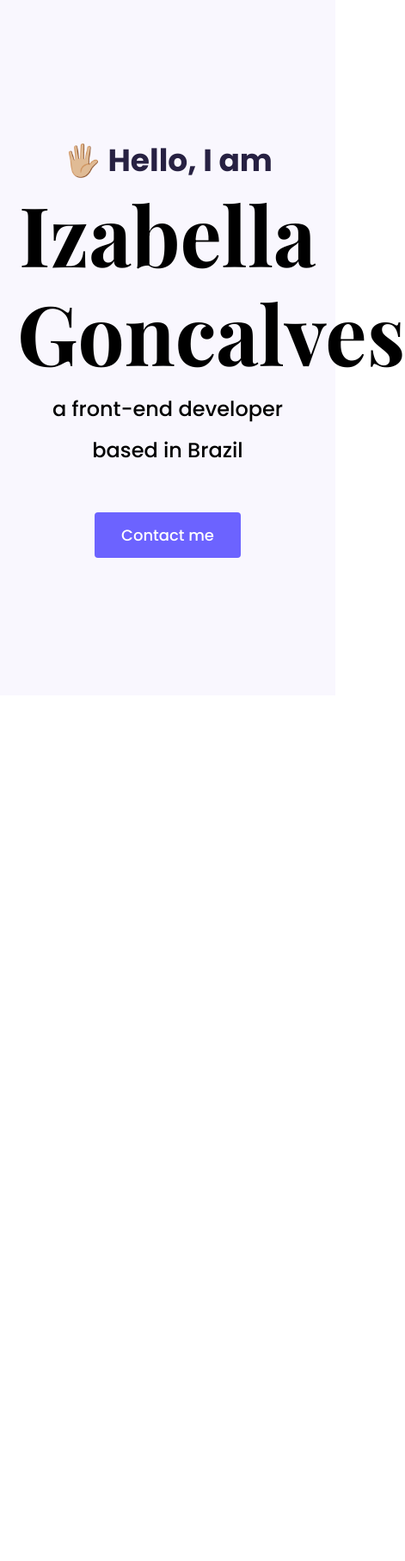
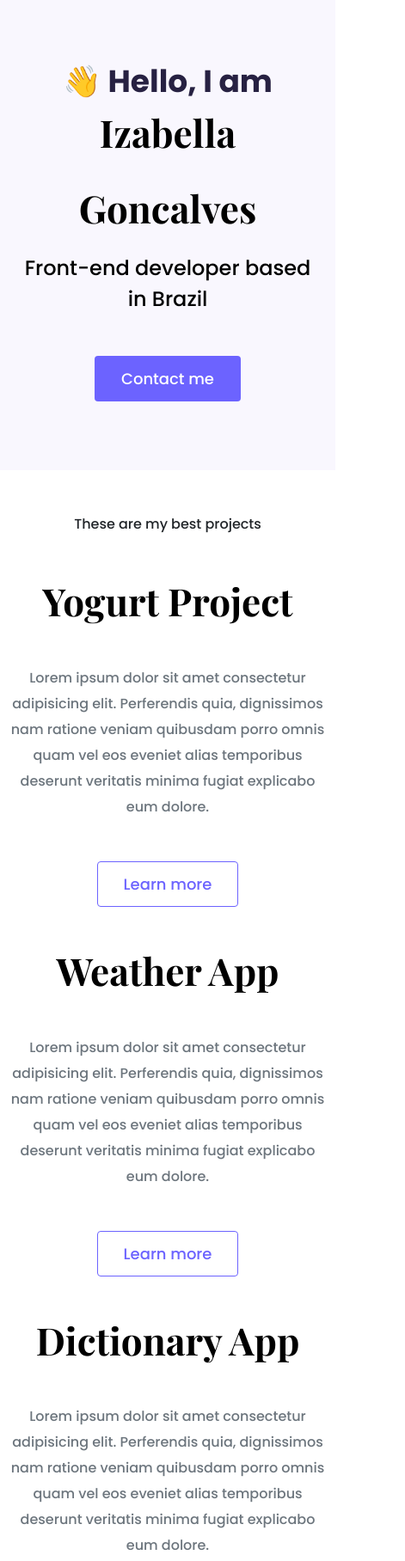
Before and after one commit to Izabellalealg/portfolio-project, a plain HTML site: page index.html in a window 390 px wide. Shown: the top 1816 px of the page at 86% size, 471 px wide, since content can reach past the window. Before the commit the page ends 844 px from the top, so only its background shows below. Drawn offline with nearby package versions, Linux system fonts and the light colour scheme.

Commit message:
integrated homepage content design

```diff
--- a/index.html
+++ b/index.html
@@ -32,11 +32,69 @@
   </head>
   <body>
     <div class="hero">
-      <p>🖐🏼 Hello, I am</p>
+      <p>👋 Hello, I am</p>
       <h1>Izabella Goncalves</h1>
-      <h2 class="mb-5">a front-end developer based in Brazil</h2>
+      <h2 class="mb-5">Front-end developer based in Brazil</h2>
       <div>
-        <a href="#" title="Contact me" class="btn btn-branding">Contact me</a>
+        <a href="#" class="btn btn-branding">Contact me</a>
+      </div>
+    </div>
+    <p class="text-center m-5">These are my best projects</p>
+    <div class="container">
+      <div class="row mb-5">
+        <div class="col d-none d-lg-block">
+          <img src="images/yogurt.png" class="img-fluid" alt="Yogurt Project" />
+        </div>
+        <div class="col">
+          <div class="project-description">
+            <h2 class="mb-5">Yogurt Project</h2>
+            <p class="mb-5 text-muted">
+              Lorem ipsum dolor sit amet consectetur adipisicing elit.
+              Perferendis quia, dignissimos nam ratione veniam quibusdam porro
+              omnis quam vel eos eveniet alias temporibus deserunt veritatis
+              minima fugiat explicabo eum dolore.
+            </p>
+            <a href="" class="btn btn-branding-outline"> Learn more </a>
+          </div>
+        </div>
+      </div>
+      <div class="row mb-5">
+        <div class="col">
+          <div class="project-description">
+            <h2 class="mb-5">Weather App</h2>
+            <p class="mb-5 text-muted">
+              Lorem ipsum dolor sit amet consectetur adipisicing elit.
+              Perferendis quia, dignissimos nam ratione veniam quibusdam porro
+              omnis quam vel eos eveniet alias temporibus deserunt veritatis
+              minima fugiat explicabo eum dolore.
+            </p>
+            <a href="" class="btn btn-branding-outline"> Learn more </a>
+          </div>
+        </div>
+        <div class="col d-none d-lg-block">
+          <img src="images/weather.png" class="img-fluid" alt="Weather App" />
+        </div>
+      </div>
+      <div class="row">
+        <div class="col d-none d-lg-block">
+          <img
+            src="images/dictionary.png"
+            class="img-fluid"
+            alt="Dictionary App"
+          />
+        </div>
+        <div class="col">
+          <div class="project-description">
+            <h2 class="mb-5">Dictionary App</h2>
+            <p class="mb-5 text-muted">
+              Lorem ipsum dolor sit amet consectetur adipisicing elit.
+              Perferendis quia, dignissimos nam ratione veniam quibusdam porro
+              omnis quam vel eos eveniet alias temporibus deserunt veritatis
+              minima fugiat explicabo eum dolore.
+            </p>
+            <a href="" class="btn btn-branding-outline"> Learn more </a>
+          </div>
+        </div>
       </div>
     </div>
   </body>
--- a/styles/portfolio.css
+++ b/styles/portfolio.css
@@ -24,10 +24,16 @@ h6 {
 
 h1 {
   font-size: 96px;
+  line-height: 1.5;
 }
 
+h2 {
+  font-size: 64px;
+}
 p {
+  font-size: 16px;
   font-weight: normal;
+  line-height: 30px;
 }
 
 .hero {
@@ -47,7 +53,7 @@ p {
   font-family: var(--default-font-family);
   font-weight: normal;
   font-size: 24px;
-  line-height: 2;
+  line-height: 1.5;
 }
 
 .btn-branding {
@@ -58,3 +64,33 @@ p {
   line-height: 27px;
   padding: 12px 30px;
 }
+
+.btn-branding-outline {
+  border: 1px solid var(--branding-color);
+  border-radius: 4px;
+  color: var(--branding-color);
+  font-size: 18px;
+  line-height: 27px;
+  padding: 12px 30px;
+}
+
+.project-description {
+  padding: 120px 60px;
+}
+
+@media (max-width: 960px) {
+  h1 {
+    font-size: 44px;
+    line-height: 2;
+  }
+  h2 {
+    font-size: 44px;
+  }
+  .hero {
+    padding: 80px 20px;
+  }
+  .project-description {
+    padding: 0;
+    text-align: center;
+  }
+}
```
Also changed, not shown: images/dictionary.png (added), images/weather.png (added), images/yogurt.png (added).
